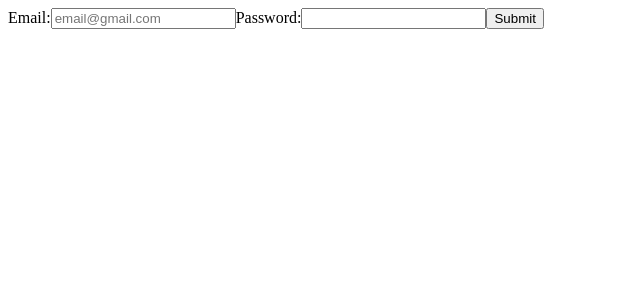
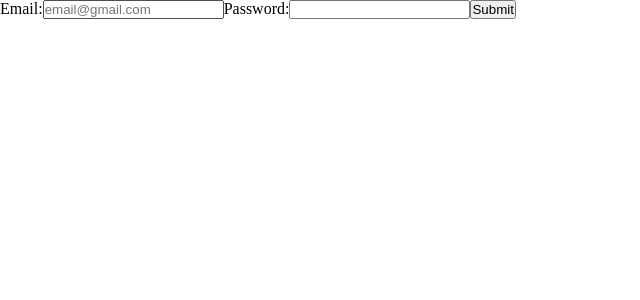
Before and after one commit to fredrikb12/blog-author-client, a React (Create React App) app: page /sign-in in a window 1280 px wide. Shown: the top 300 px of the page, without its empty margins (0-640 px from the left). Built offline with nearby package versions, Linux system fonts and the light colour scheme.

Commit message:
Add global styling

```diff
--- a/src/components/App.js
+++ b/src/components/App.js
@@ -1,10 +1,12 @@
 import { useState } from "react";
 import { Outlet } from "react-router-dom";
+import { GlobalStyle } from "../styled/GlobalStyle";
 
 function App() {
   const [user, setUser] = useState(null);
   return (
     <>
+      <GlobalStyle />
       <Outlet context={[user, setUser]} />
     </>
   );
--- /dev/null
+++ b/src/styled/GlobalStyle.js
@@ -0,0 +1,9 @@
+import { createGlobalStyle } from "styled-components";
+
+export const GlobalStyle = createGlobalStyle`
+  * {
+    padding: 0;
+    margin: 0;
+    box-sizing: border-box;
+  }
+`;
```
